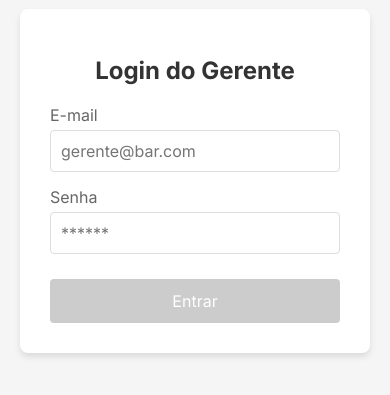
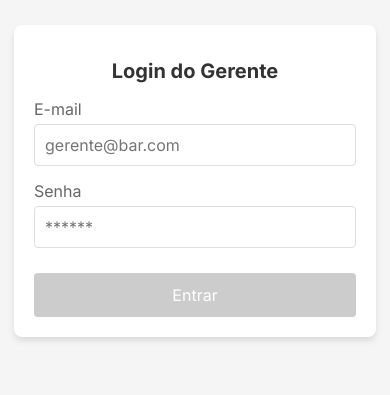
Before and after one commit to PedroLima-07/Startup-PlusParty, an Angular app: page /login-gerente in a window 390 px wide. Shown: the part 241-636 px from the top of the page. Built offline with nearby package versions, Linux system fonts and the light colour scheme.

Commit message:
fix: responsividade do login do gerente

```diff
--- a/src/app/Pages/login-gerente/login-gerente.scss
+++ b/src/app/Pages/login-gerente/login-gerente.scss
@@ -2,7 +2,7 @@
   display: flex;
   justify-content: center;
   align-items: center;
-  height: 100vh;
+  height: 100dvh;
   background-color: #f5f5f5;
   padding: 20px;
 }
@@ -57,3 +57,18 @@
     }
   }
 }
+
+@media (max-width: 560px) {
+  .login-container {
+    padding: 14px;
+  }
+
+  .login-box {
+    padding: 20px;
+
+    h1 {
+      font-size: 20px;
+      margin-bottom: 16px;
+    }
+  }
+}
```
